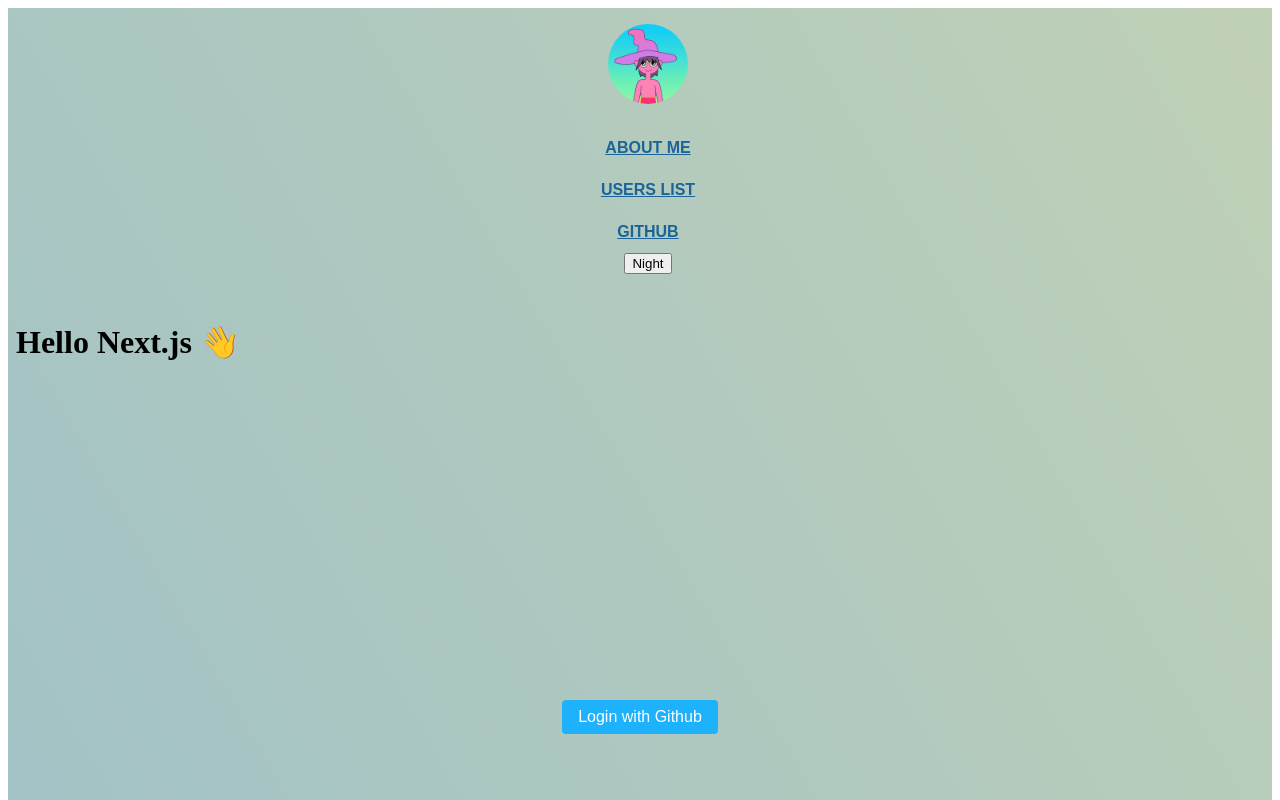
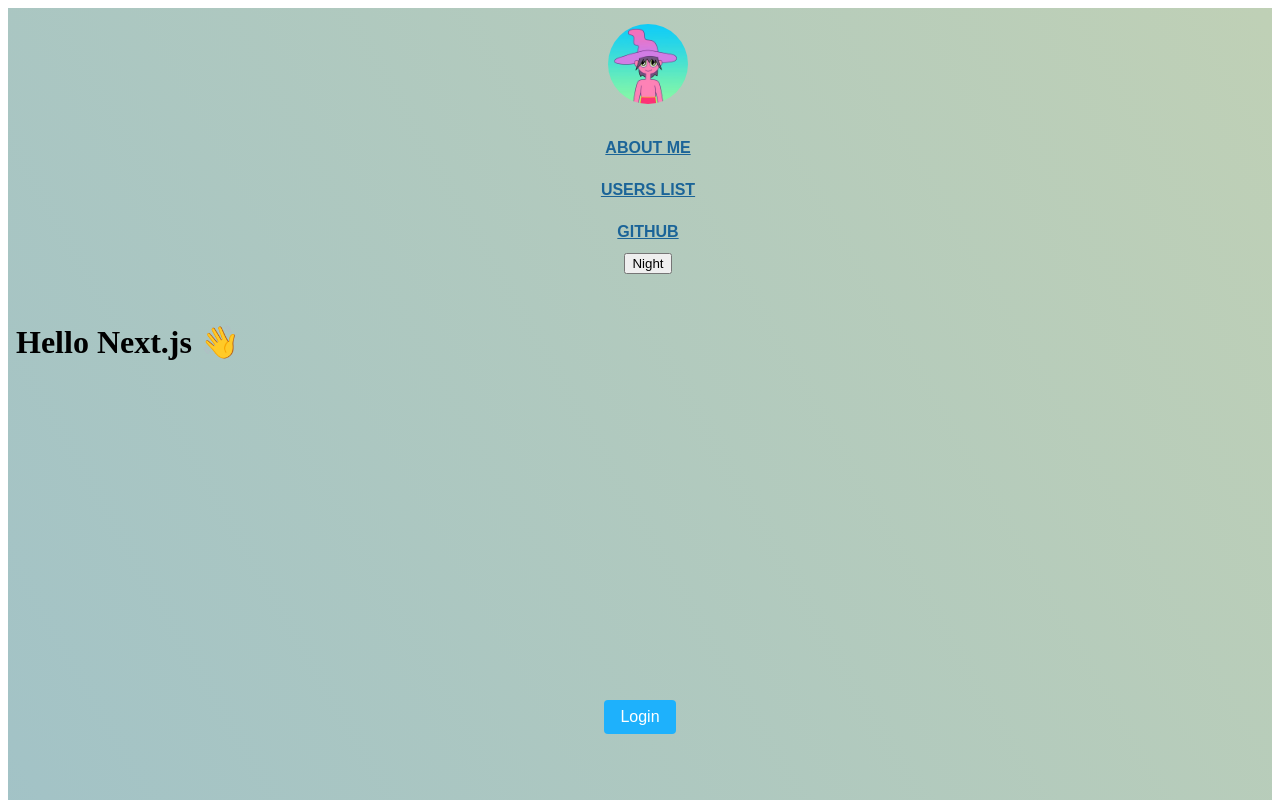
Before and after one commit to Fantominium/malcolm-typescript, a Next.js app: page / in a window 1280 px wide. Shown: the top 800 px of the page. Built offline with nearby package versions, Linux system fonts and the light colour scheme; no server answers.

Commit message:
changed text from login with github to just login

```diff
--- a/components/organisms/Footer.tsx
+++ b/components/organisms/Footer.tsx
@@ -82,7 +82,7 @@ const Footer = () => {
                 signIn();
               }}
             >
-            <button className = "signInButton">Login with Github</button>
+            <button className = "signInButton">Login</button>
             </a>
           )}
           {session && (
```
